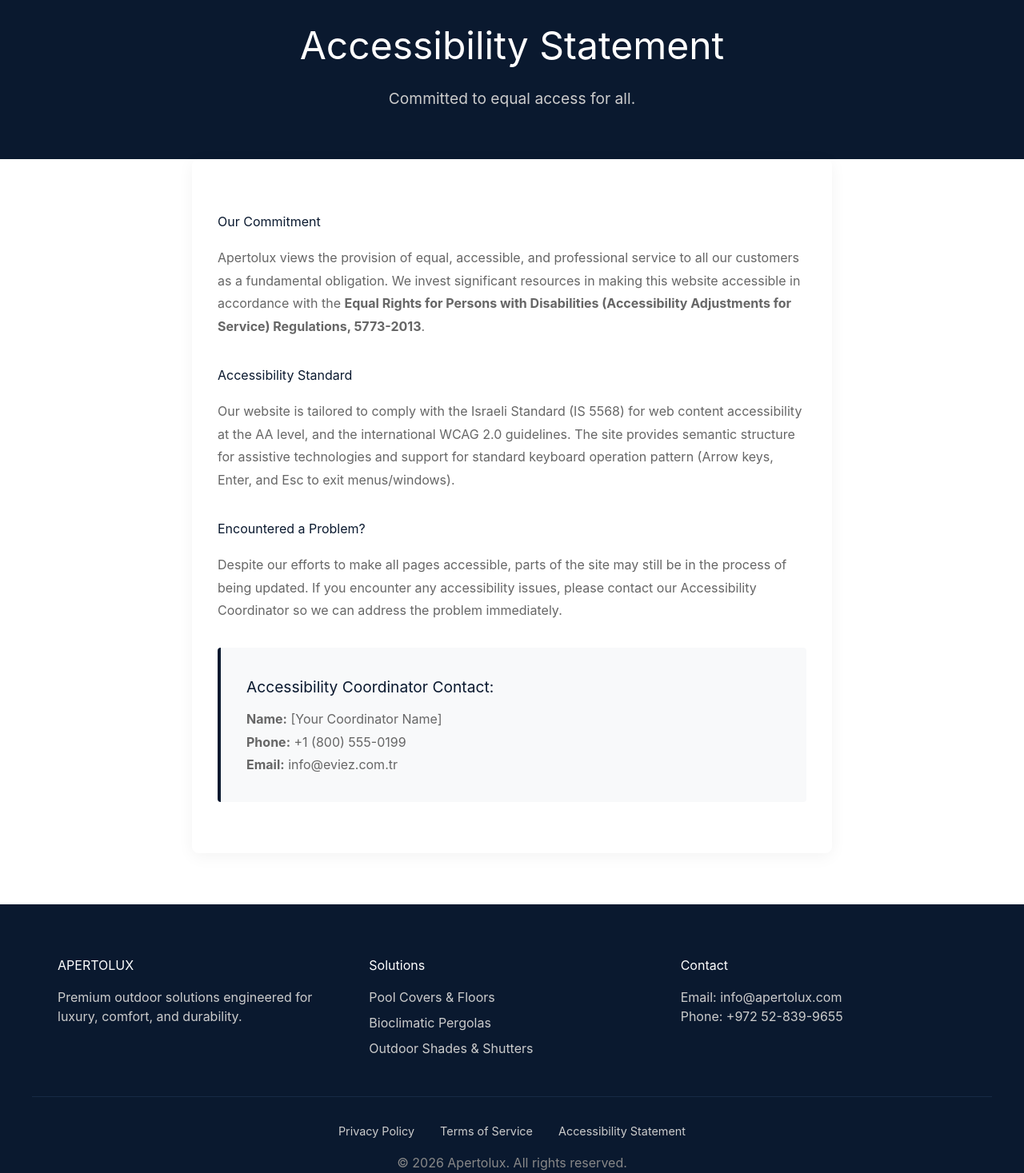
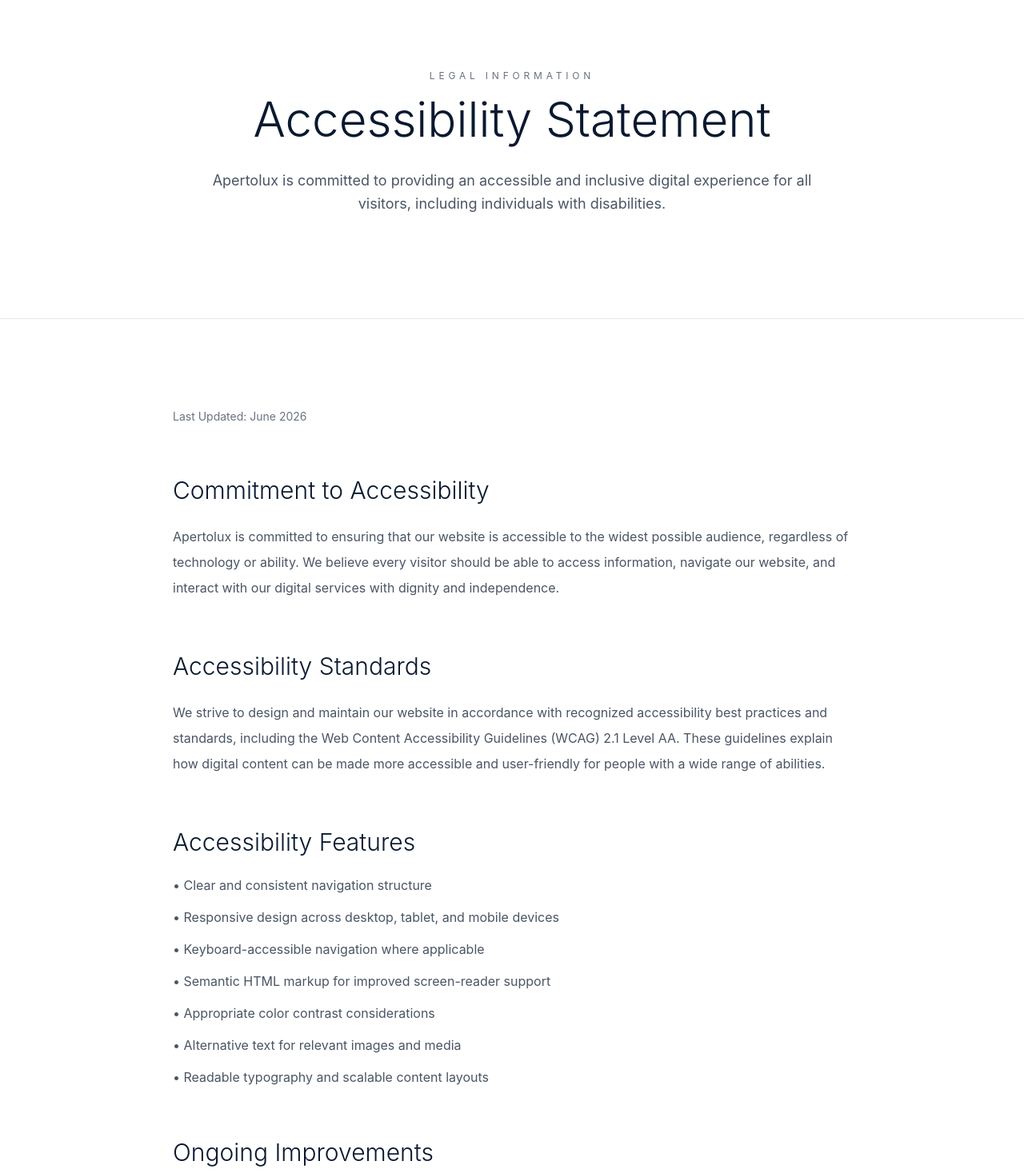
Before and after one commit to zainabaaj/apertolux, a Next.js app: page /accessibility in a window 1280 px wide. Shown: the part 138-1605 px from the top of the page at 80% size. Built offline with nearby package versions, Linux system fonts and the light colour scheme.

Commit message:
accessibility page updated

```diff
--- a/src/app/accessibility/page.js
+++ b/src/app/accessibility/page.js
@@ -1,43 +1,166 @@
 export const metadata = {
-  title: 'Accessibility Statement | Apertolux',
-  description: 'Our commitment to digital accessibility for all users.',
+  title: "Accessibility Statement | Apertolux",
+  description:
+    "Apertolux is committed to ensuring digital accessibility for all users and continuously improving the usability of our website.",
 };
 
-export default function Accessibility() {
+export default function AccessibilityStatement() {
   return (
-    <div style={{ animation: 'fadeIn 0.5s ease-in' }}>
-      <div className="page-hero" style={{ minHeight: '30vh' }}>
-        <h1 style={{ fontSize: '3rem', marginBottom: '1rem' }}>Accessibility Statement</h1>
-        <p style={{ fontSize: '1.2rem', color: '#ccc' }}>Committed to equal access for all.</p>
-      </div>
-
-      <div className="container" style={{ maxWidth: '800px', padding: '4rem 2rem', backgroundColor: 'white', borderRadius: '8px', boxShadow: '0 4px 20px rgba(0,0,0,0.05)', marginTop: '-4rem', position: 'relative', zIndex: 10, marginBottom: '4rem' }}>
-        <div style={{ color: 'var(--text-muted)', lineHeight: '1.8' }}>
-          <h2 style={{ color: 'var(--navy-primary)', marginBottom: '1rem' }}>Our Commitment</h2>
-          <p style={{ marginBottom: '1rem' }}>
-            Apertolux views the provision of equal, accessible, and professional service to all our customers as a fundamental obligation. We invest significant resources in making this website accessible in accordance with the <strong>Equal Rights for Persons with Disabilities (Accessibility Adjustments for Service) Regulations, 5773-2013</strong>.
+    <main className="bg-white">
+      {/* Hero */}
+      <section className="border-b border-gray-200 py-24 lg:py-32">
+        <div className="mx-auto max-w-5xl px-6 text-center">
+          <p className="mb-4 text-xs uppercase tracking-[0.4em] text-gray-500">
+            Legal Information
           </p>
 
-          <h2 style={{ color: 'var(--navy-primary)', marginBottom: '1rem', marginTop: '2rem' }}>Accessibility Standard</h2>
-          <p style={{ marginBottom: '1rem' }}>
-            Our website is tailored to comply with the Israeli Standard (IS 5568) for web content accessibility at the AA level, and the international WCAG 2.0 guidelines. The site provides semantic structure for assistive technologies and support for standard keyboard operation pattern (Arrow keys, Enter, and Esc to exit menus/windows).
+          <h1 className="text-4xl font-light text-[#0A192F] md:text-5xl lg:text-6xl">
+            Accessibility Statement
+          </h1>
+
+          <p className="mx-auto mt-8 max-w-3xl text-lg leading-relaxed text-gray-600">
+            Apertolux is committed to providing an accessible and inclusive
+            digital experience for all visitors, including individuals with
+            disabilities.
           </p>
+        </div>
+      </section>
 
-          <h2 style={{ color: 'var(--navy-primary)', marginBottom: '1rem', marginTop: '2rem' }}>Encountered a Problem?</h2>
-          <p style={{ marginBottom: '1rem' }}>
-            Despite our efforts to make all pages accessible, parts of the site may still be in the process of being updated. If you encounter any accessibility issues, please contact our Accessibility Coordinator so we can address the problem immediately.
-          </p>
+      {/* Content */}
+      <section className="py-20 lg:py-28">
+        <div className="mx-auto max-w-4xl px-6">
 
-          <div style={{ backgroundColor: 'var(--bg-light)', padding: '2rem', borderRadius: '4px', marginTop: '2rem', borderLeft: '4px solid var(--navy-primary)' }}>
-            <h3 style={{ color: 'var(--navy-primary)', marginBottom: '0.5rem', fontSize: '1.2rem' }}>Accessibility Coordinator Contact:</h3>
-            <p style={{ margin: 0 }}>
-              <strong>Name:</strong> [Your Coordinator Name]<br />
-              <strong>Phone:</strong> +1 (800) 555-0199<br />
-              <strong>Email:</strong> info@eviez.com.tr
+          <div className="mb-16">
+            <p className="text-sm text-gray-500">
+              Last Updated: June 2026
             </p>
           </div>
+
+          <div className="space-y-16">
+
+            <section>
+              <h2 className="mb-6 text-3xl font-light text-[#0A192F]">
+                Commitment to Accessibility
+              </h2>
+
+              <p className="leading-8 text-gray-600">
+                Apertolux is committed to ensuring that our website is accessible
+                to the widest possible audience, regardless of technology or
+                ability. We believe every visitor should be able to access
+                information, navigate our website, and interact with our digital
+                services with dignity and independence.
+              </p>
+            </section>
+
+            <section>
+              <h2 className="mb-6 text-3xl font-light text-[#0A192F]">
+                Accessibility Standards
+              </h2>
+
+              <p className="leading-8 text-gray-600">
+                We strive to design and maintain our website in accordance with
+                recognized accessibility best practices and standards, including
+                the Web Content Accessibility Guidelines (WCAG) 2.1 Level AA.
+                These guidelines explain how digital content can be made more
+                accessible and user-friendly for people with a wide range of
+                abilities.
+              </p>
+            </section>
+
+            <section>
+              <h2 className="mb-6 text-3xl font-light text-[#0A192F]">
+                Accessibility Features
+              </h2>
+
+              <ul className="space-y-4 text-gray-600">
+                <li>• Clear and consistent navigation structure</li>
+                <li>• Responsive design across desktop, tablet, and mobile devices</li>
+                <li>• Keyboard-accessible navigation where applicable</li>
+                <li>• Semantic HTML markup for improved screen-reader support</li>
+                <li>• Appropriate color contrast considerations</li>
+                <li>• Alternative text for relevant images and media</li>
+                <li>• Readable typography and scalable content layouts</li>
+              </ul>
+            </section>
+
+            <section>
+              <h2 className="mb-6 text-3xl font-light text-[#0A192F]">
+                Ongoing Improvements
+              </h2>
+
+              <p className="leading-8 text-gray-600">
+                Accessibility is an ongoing process. We regularly review,
+                evaluate, and improve our website to identify and remove
+                potential barriers to access. As technology evolves, we remain
+                committed to improving usability and accessibility for all users.
+              </p>
+            </section>
+
+            <section>
+              <h2 className="mb-6 text-3xl font-light text-[#0A192F]">
+                Third-Party Content
+              </h2>
+
+              <p className="leading-8 text-gray-600">
+                Certain third-party services, external websites, or embedded
+                content that may be linked from our website are not under our
+                direct control. While we encourage our partners to follow
+                accessibility best practices, we cannot guarantee the
+                accessibility of third-party content.
+              </p>
+            </section>
+
+            <section>
+              <h2 className="mb-6 text-3xl font-light text-[#0A192F]">
+                Feedback and Assistance
+              </h2>
+
+              <p className="mb-6 leading-8 text-gray-600">
+                If you encounter any accessibility barriers while using our
+                website, or if you require information in an alternative format,
+                we encourage you to contact us.
+              </p>
+
+              <div className="rounded-3xl bg-[#F8F8F8] p-8">
+                <h3 className="mb-4 text-xl font-medium text-[#0A192F]">
+                  Accessibility Contact
+                </h3>
+
+                <div className="space-y-2 text-gray-600">
+                  <p>Apertolux</p>
+                  <p>Email: info@apertolux.com</p>
+                  <p>Phone: +972 52-839-9655</p>
+                </div>
+              </div>
+            </section>
+
+            <section>
+              <h2 className="mb-6 text-3xl font-light text-[#0A192F]">
+                Browser Compatibility
+              </h2>
+
+              <p className="leading-8 text-gray-600">
+                Our website is designed to function with current versions of
+                major web browsers, including Google Chrome, Safari, Mozilla
+                Firefox, and Microsoft Edge.
+              </p>
+            </section>
+
+            <section>
+              <h2 className="mb-6 text-3xl font-light text-[#0A192F]">
+                Updates to This Statement
+              </h2>
+
+              <p className="leading-8 text-gray-600">
+                We may update this Accessibility Statement from time to time to
+                reflect improvements to our website, changes in technology, or
+                updates to accessibility requirements and best practices.
+              </p>
+            </section>
+
+          </div>
         </div>
-      </div>
-    </div>
+      </section>
+    </main>
   );
 }
```
